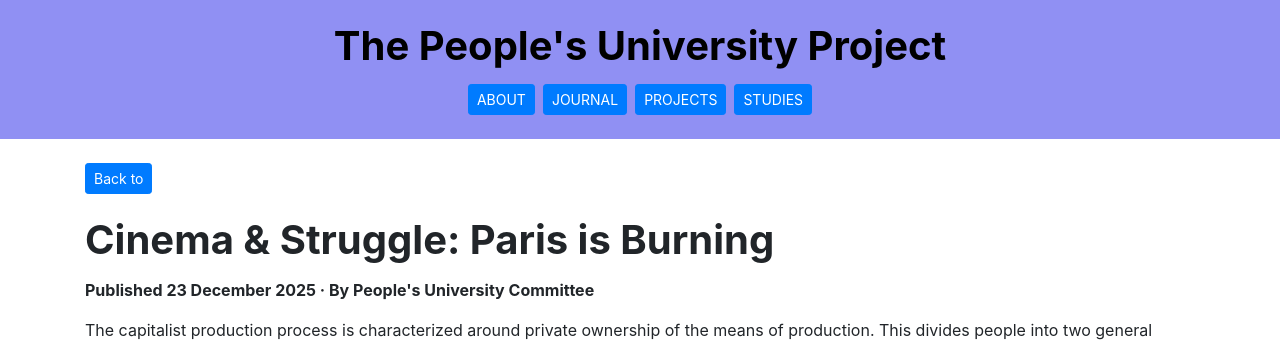
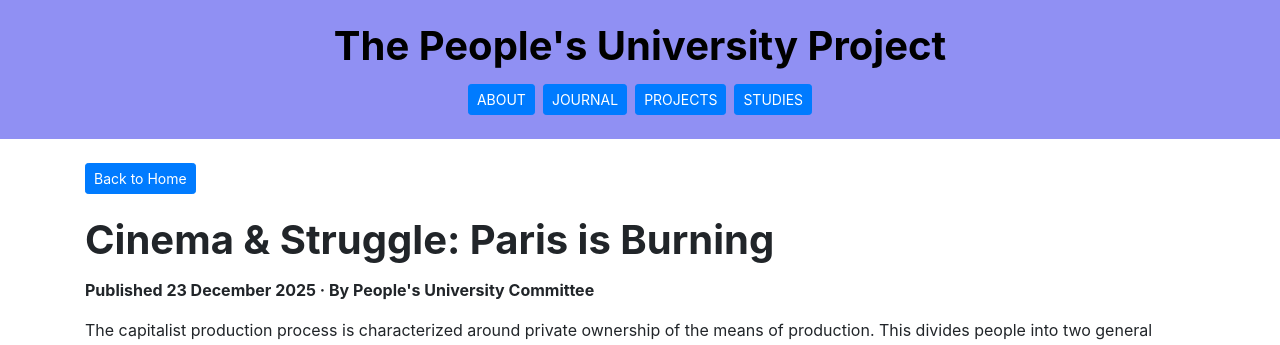
Before and after one commit to Peoples-University/website, a Jekyll site: the page built from _events/ParisIsBurning.md, in a window 1280 px wide and 963 px high. Shown: the top 345 px of the window. Built offline with Jekyll 4.4.1, drawn with Linux system fonts in a browser that asks for light colours.

Commit message:
Fixed events back button

```diff
--- a/_layouts/default.html
+++ b/_layouts/default.html
@@ -41,7 +41,7 @@
             {% when 'articles' %}Journal
             {% when 'projects' %}Projects
             {% when 'studies' %}Studies
-            {% when 'past_events' %}Events
+            {% when 'events' %}Home
         {% endcase %}
     </a>
 </div>
```
Also changed, not shown: other parts of _layouts/default.html (+1 -1 lines).
